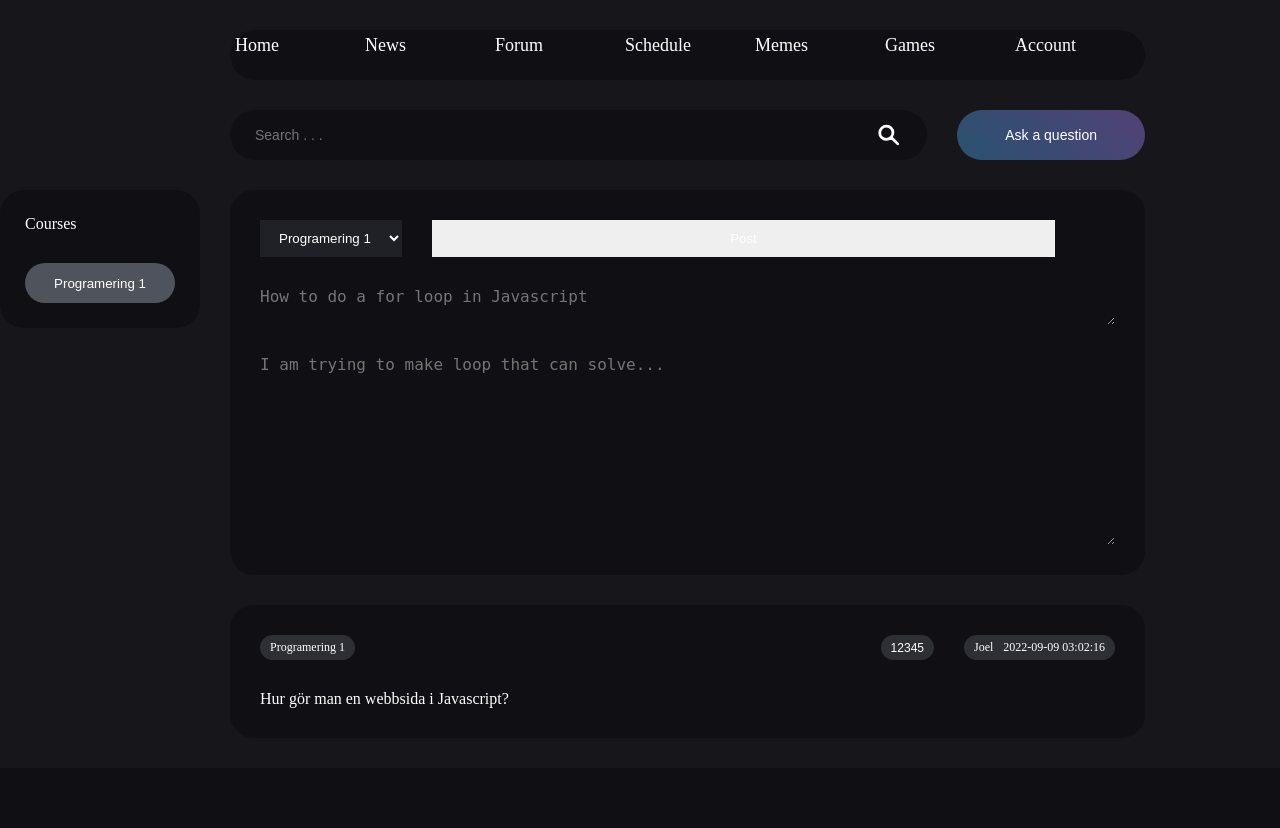
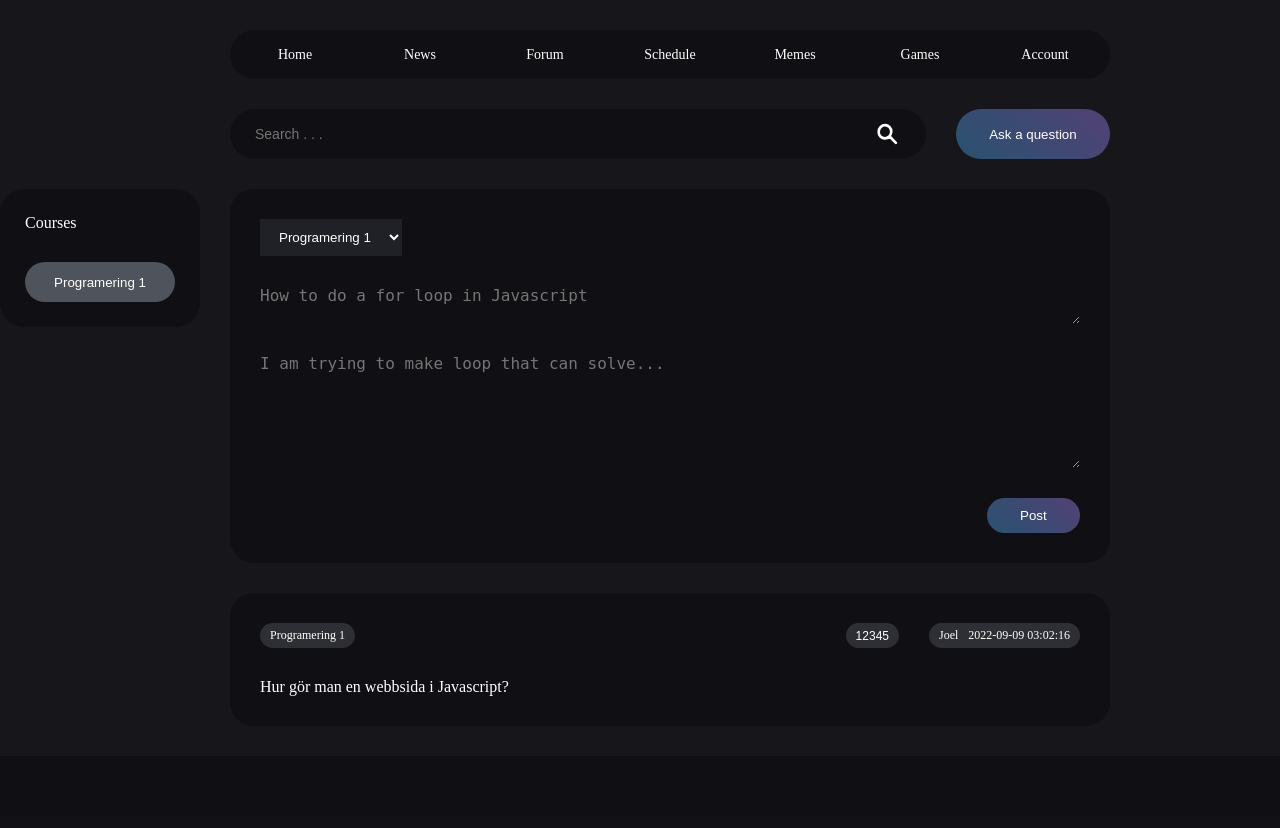
Before and after one commit to Tp-Creator/NTI-Website, a PHP site: page /pages/forum/Forum.php in a window 1280 px wide. After the commit the page ends 696 px from the top, so only its background shows below. Run offline with PHP 8.4, Linux system fonts and the light colour scheme; the visitor is signed in with stand-in values (Sample User, id 1); data comes from the database, SQL or seed files in the repository.

Commit message:
optimized in progress

```diff
--- a/pages/elements/general.php
+++ b/pages/elements/general.php
@@ -21,8 +21,8 @@
 ?>
 
             <!-- Navbar button -->
-            <a class="navButton" href="<?php echo $navbuttons[$b][1]; ?>">
-                <p class="titleText"><?php echo $navbuttons[$b][0]; ?></p>
+            <a class="navButton buttonText" href="<?php echo $navbuttons[$b][1]; ?>">
+                <p class="buttonText"><?php echo $navbuttons[$b][0]; ?></p>
             </a>
 
 <?php
--- a/pages/forum/forum.php
+++ b/pages/forum/forum.php
@@ -102,9 +102,8 @@
     <!-- Content feed -->
     <section class="contentFeed FP2">
 
-
+        <!-- Ask a question card -->
         <form class="forumCard" method="post" action="./forum.php">
-
             <!-- choose course -->
             <select class="AQCP1" name="courseID" id="courseID">
 
@@ -121,11 +120,14 @@
                 ?>
 
             </select>
+
             <!-- Input question -->
-            <textarea class="AQCP2" placeholder="How to do a for loop in Javascript" name="title" rows="2"></textarea>
+            <textarea class="AQCP2 titleText" placeholder="How to do a for loop in Javascript" name="title" rows="2"></textarea>
+
             <!-- Input description -->
-            <textarea class="AQCP3" placeholder="I am trying to make loop that can solve..." name="content" rows="10"></textarea>
-            <button type="submit">Post</button>
+            <textarea class="AQCP3" placeholder="I am trying to make loop that can solve..." name="content" rows="6"></textarea>
+
+            <button class="buttonType1 AAQP1" type="submit">Post</button>
         </form>
 
 
--- a/pages/forum/forumQuestion.php
+++ b/pages/forum/forumQuestion.php
@@ -49,9 +49,8 @@
         </nav>
 
         <!-- "ask a question" button -->
-        <a href="./Forum.php">
-            <button class="buttonType1">Back to forum</button>
-        </a>
+        <a class="buttonType1 regularText" href="./Forum.php">Back to forum</a>
+
         <!-- searchbar -->
         <form class="searchbar" action="">
 
--- a/style/common1.css
+++ b/style/common1.css
@@ -1,10 +1,11 @@
 /* Buttons  */
 .buttonType1 {
-    padding: 0.75rem 3rem 0.75rem 3rem;
+    padding: 0.75em 2.5em 0.75em 2.5em;
 
     border-radius: var(--size_100vh);
 
-    font-size: var(--size_14);
+    display: grid;
+    place-content: center;
 
     background: linear-gradient(45deg, rgba(41,82,112,1) 0%, rgba(82,65,117,1) 100%);
 }
--- a/style/main1.css
+++ b/style/main1.css
@@ -36,6 +36,10 @@
     font-size: var(--size_16);
 }
 
+.buttonText {
+    font-size: var(--size_14);
+}
+
 .infoText {
     font-size: var(--size_12);
 }
@@ -54,7 +58,8 @@
 
 /* Navigation bar  */
 nav {
-    width: max-content;
+    width: 100%;
+    min-width: max-content;
     height: min-content;
     padding: 5px;
 
@@ -68,17 +73,18 @@ nav {
 }
 
 .navButton {
-    width: 125px;
-    height: 40px;
+    width: 100%;
+    min-width: 4rem;
+    padding: 0.825em;
 
     border-radius: var(--size_30);
+
+    text-align: center;
 
     background-color: #101014;
 }
 
 .navButton:hover {
-
     cursor: pointer;
     background-color: #FFFFFF25;
-
 }
--- a/style/pages/forum/forum.css
+++ b/style/pages/forum/forum.css
@@ -1,7 +1,7 @@
 /* Main forum page & forum question page */
 body  {
     display: grid;
-    grid-template-columns: 1fr 1fr 1fr;
+    grid-template-columns: 1fr minmax(25rem , 55rem) 1fr;
     gap: var(--size_30);
 
     background-color: #17161B;
@@ -215,3 +215,9 @@ footer {
     grid-column: 4;
     grid-row: 1;
 }
+
+/* Ask A Question Card Position */
+.AAQP1 {
+    grid-column: 4;
+    grid-row: 4;
+}
```
